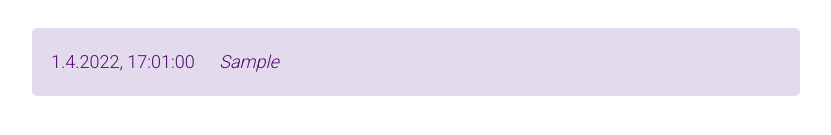
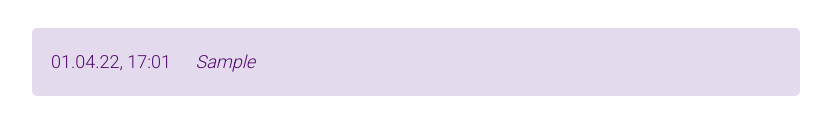
Before and after one commit to jovanako/react-calendar, a React (Create React App) app: page /2022/3/1 in a window 1280 px wide. Both pictures are taken after typing "Sample" into the empty fields and a click on the input "Add". Shown: the part 505-640 px from the top of the page, without its empty margins (224-1055 px from the left). Built offline with nearby package versions, Linux system fonts and the light colour scheme.

Commit message:
fix local storage persistance

```diff
--- a/src/components/DayView/DayView.js
+++ b/src/components/DayView/DayView.js
@@ -1,6 +1,13 @@
 import { useParams } from 'react-router-dom'
 import { useState, useEffect } from 'react'
 import './DayView.css'
+
+const DATE_FORMAT_OPTS = {
+  dateStyle: 'short',
+  timeStyle: 'short'
+}
+
+const dateTimeReviver = (key, value) => key === 'dateTime' ? new Date(value) : value
 
 export default function DayView() {
 
@@ -40,15 +47,15 @@ export default function DayView() {
   }
 
   useEffect(() => {
-    localStorage.setItem(key, JSON.stringify(reminders))
-  }, [reminders])
-
-  useEffect(() => {
-    const reminders = JSON.parse(localStorage.getItem(key))
+    const reminders = JSON.parse(localStorage.getItem(key), dateTimeReviver)
     if (reminders) {
       setReminders(reminders)
     }
   }, [])
+
+  useEffect(() => {
+    localStorage.setItem(key, JSON.stringify(reminders))
+  }, [reminders])
 
   return (
     <div id='day-view'>
@@ -79,7 +86,7 @@ export default function DayView() {
           {reminders.map((reminder, index) => {
             return (
               <div className='reminder' key={index}>
-                <span className='reminder-time'>{reminder.dateTime.toLocaleString('de-DE')}</span>
+                <span className='reminder-time'>{reminder.dateTime.toLocaleString('de-DE', DATE_FORMAT_OPTS)}</span>
                 <span className='reminder-text'> {reminder.title}</span>
               </div>
             )
```
